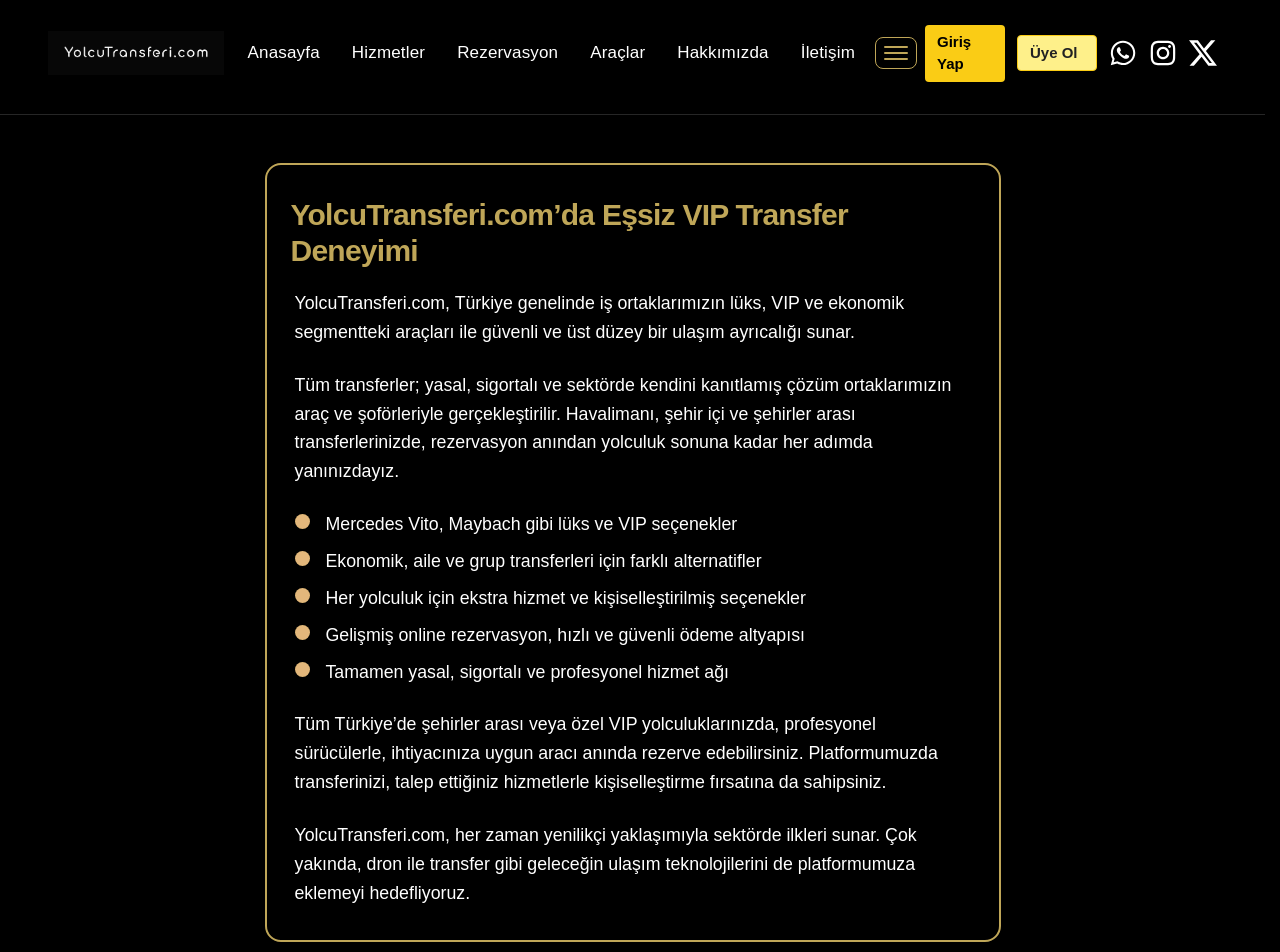
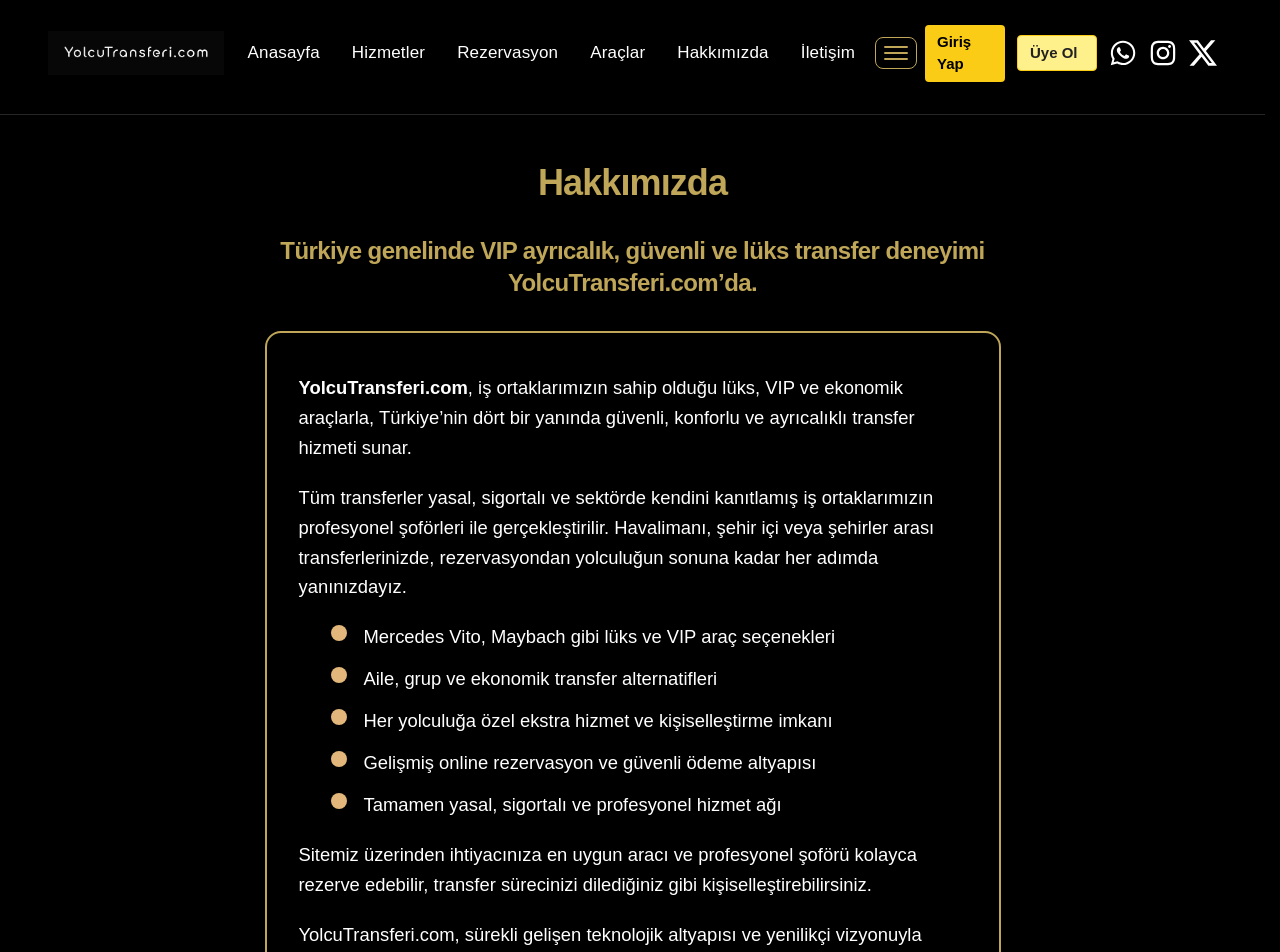
Before and after one commit to haliltayfur/yolcutransferi, a Next.js app: page /hakkimizda in a window 1280 px wide. Shown: the top 952 px of the page. Built offline with nearby package versions, Linux system fonts and the light colour scheme.

Commit message:
Update page.js

```diff
--- a/app/hakkimizda/page.js
+++ b/app/hakkimizda/page.js
@@ -4,40 +4,45 @@ import Link from "next/link";
 export default function Hakkimizda() {
   return (
     <main className="max-w-3xl mx-auto px-4 py-12">
-      <div className="border-2 border-[#bfa658] rounded-2xl bg-black/80 px-2 md:px-6 py-6 md:py-8 mb-8">
-        {/* Slogan ve Başlık, şehirler-arası gibi */}
-        <h1 className="text-2xl md:text-3xl font-bold text-[#bfa658] mb-5 tracking-tight text-center md:text-left">
-          YolcuTransferi.com’da Eşsiz VIP Transfer Deneyimi
-        </h1>
+      {/* Başlık */}
+      <h1 className="text-3xl md:text-4xl font-bold text-center text-[#bfa658] mb-8 tracking-tight">
+        Hakkımızda
+      </h1>
 
-        {/* Orta göbekteki yazılar ve bulletlar */}
-        <div className="space-y-4 md:space-y-6 text-[1.09rem] md:text-[1.11rem] text-gray-200 font-normal leading-relaxed pl-1 pr-1 md:pr-4">
+      {/* Slogan */}
+      <div className="text-xl md:text-2xl font-semibold text-center mb-8 text-[#bfa658] tracking-tight">
+        Türkiye genelinde VIP ayrıcalık, güvenli ve lüks transfer deneyimi YolcuTransferi.com’da.
+      </div>
+
+      {/* Kutu ve içeriği */}
+      <div className="border-2 border-[#bfa658] rounded-2xl bg-black/80 px-4 md:px-8 py-7 md:py-10 mb-9">
+        <div className="space-y-5 text-[1.13rem] md:text-[1.15rem] text-gray-200 font-normal leading-relaxed">
           <p>
-            YolcuTransferi.com, Türkiye genelinde iş ortaklarımızın lüks, VIP ve ekonomik segmentteki araçları ile güvenli ve üst düzey bir ulaşım ayrıcalığı sunar.
+            <span className="font-semibold text-gray-100">YolcuTransferi.com</span>, iş ortaklarımızın sahip olduğu lüks, VIP ve ekonomik araçlarla, Türkiye’nin dört bir yanında güvenli, konforlu ve ayrıcalıklı transfer hizmeti sunar.
           </p>
           <p>
-            Tüm transferler; yasal, sigortalı ve sektörde kendini kanıtlamış çözüm ortaklarımızın araç ve şoförleriyle gerçekleştirilir.
-            Havalimanı, şehir içi ve şehirler arası transferlerinizde, rezervasyon anından yolculuk sonuna kadar her adımda yanınızdayız.
+            Tüm transferler yasal, sigortalı ve sektörde kendini kanıtlamış iş ortaklarımızın profesyonel şoförleri ile gerçekleştirilir. Havalimanı, şehir içi veya şehirler arası transferlerinizde, rezervasyondan yolculuğun sonuna kadar her adımda yanınızdayız.
           </p>
-          <ul className="list-none pl-0 space-y-2">
+          <ul className="pl-2 md:pl-8 mt-2 space-y-3">
             {[
-              "Mercedes Vito, Maybach gibi lüks ve VIP seçenekler",
-              "Ekonomik, aile ve grup transferleri için farklı alternatifler",
-              "Her yolculuk için ekstra hizmet ve kişiselleştirilmiş seçenekler",
-              "Gelişmiş online rezervasyon, hızlı ve güvenli ödeme altyapısı",
+              "Mercedes Vito, Maybach gibi lüks ve VIP araç seçenekleri",
+              "Aile, grup ve ekonomik transfer alternatifleri",
+              "Her yolculuğa özel ekstra hizmet ve kişiselleştirme imkanı",
+              "Gelişmiş online rezervasyon ve güvenli ödeme altyapısı",
               "Tamamen yasal, sigortalı ve profesyonel hizmet ağı"
             ].map((text, i) => (
               <li key={i} className="flex items-start gap-3">
                 <span
                   className="mt-1"
                   style={{
-                    width: 15,
-                    height: 15,
+                    width: 16,
+                    height: 16,
                     display: "inline-block",
                     borderRadius: "50%",
-                    background: "radial-gradient(circle, #e3b77b 60%, #bfa658 100%)",
-                    marginTop: 4,
-                    marginRight: 4
+                    background: "radial-gradient(circle, #e3b77b 65%, #bfa658 100%)",
+                    marginTop: 3,
+                    marginRight: 5,
+                    flexShrink: 0
                   }}
                 ></span>
                 <span className="text-gray-300">{text}</span>
@@ -45,22 +50,22 @@ export default function Hakkimizda() {
             ))}
           </ul>
           <p>
-            Tüm Türkiye’de şehirler arası veya özel VIP yolculuklarınızda, profesyonel sürücülerle, ihtiyacınıza uygun aracı anında rezerve edebilirsiniz.
-            Platformumuzda transferinizi, talep ettiğiniz hizmetlerle kişiselleştirme fırsatına da sahipsiniz.
+            Sitemiz üzerinden ihtiyacınıza en uygun aracı ve profesyonel şoförü kolayca rezerve edebilir, transfer sürecinizi dilediğiniz gibi kişiselleştirebilirsiniz.
           </p>
           <p>
-            YolcuTransferi.com, her zaman yenilikçi yaklaşımıyla sektörde ilkleri sunar. Çok yakında, dron ile transfer gibi geleceğin ulaşım teknolojilerini de platformumuza eklemeyi hedefliyoruz.
+            YolcuTransferi.com, sürekli gelişen teknolojik altyapısı ve yenilikçi vizyonuyla sektörde ilkleri sunar. Yakında, dron ile transfer gibi geleceğin ulaşım çözümlerini de platformumuza entegre etmeyi hedefliyoruz.
           </p>
         </div>
       </div>
-      {/* Büyük ve sabit Rezervasyon Butonu */}
-      <div className="flex justify-center mt-6">
+      {/* Büyük rezervasyon butonu */}
+      <div className="flex justify-center mt-3">
         <Link
           href="/rezervasyon"
           className="inline-block w-full md:w-auto px-0 md:px-20 py-4 rounded-xl text-center bg-[#bfa658] hover:bg-[#a68d53] text-black font-bold text-lg tracking-tight shadow-md transition-all duration-200"
           style={{
             fontFamily: "inherit",
-            fontSize: "1.15rem"
+            fontSize: "1.18rem",
+            letterSpacing: ".01em"
           }}
         >
           Rezervasyon Yap
```
